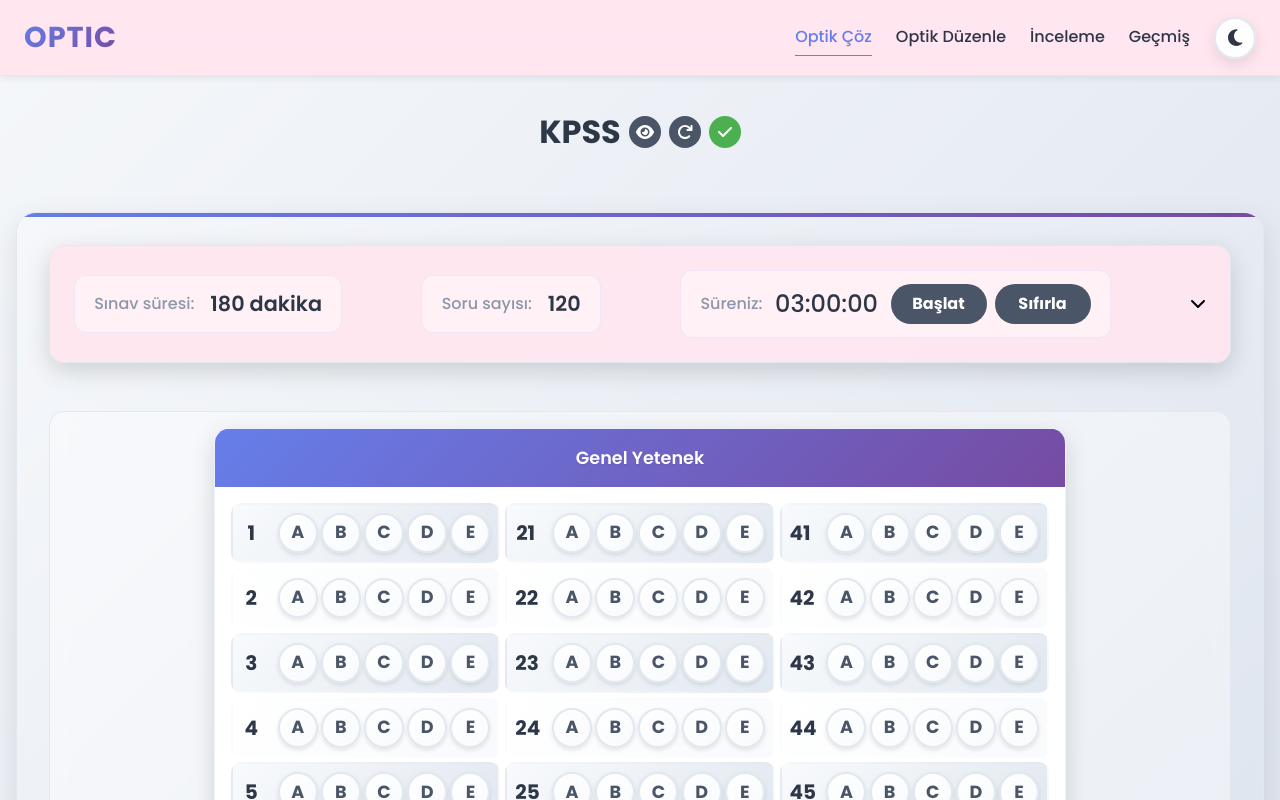
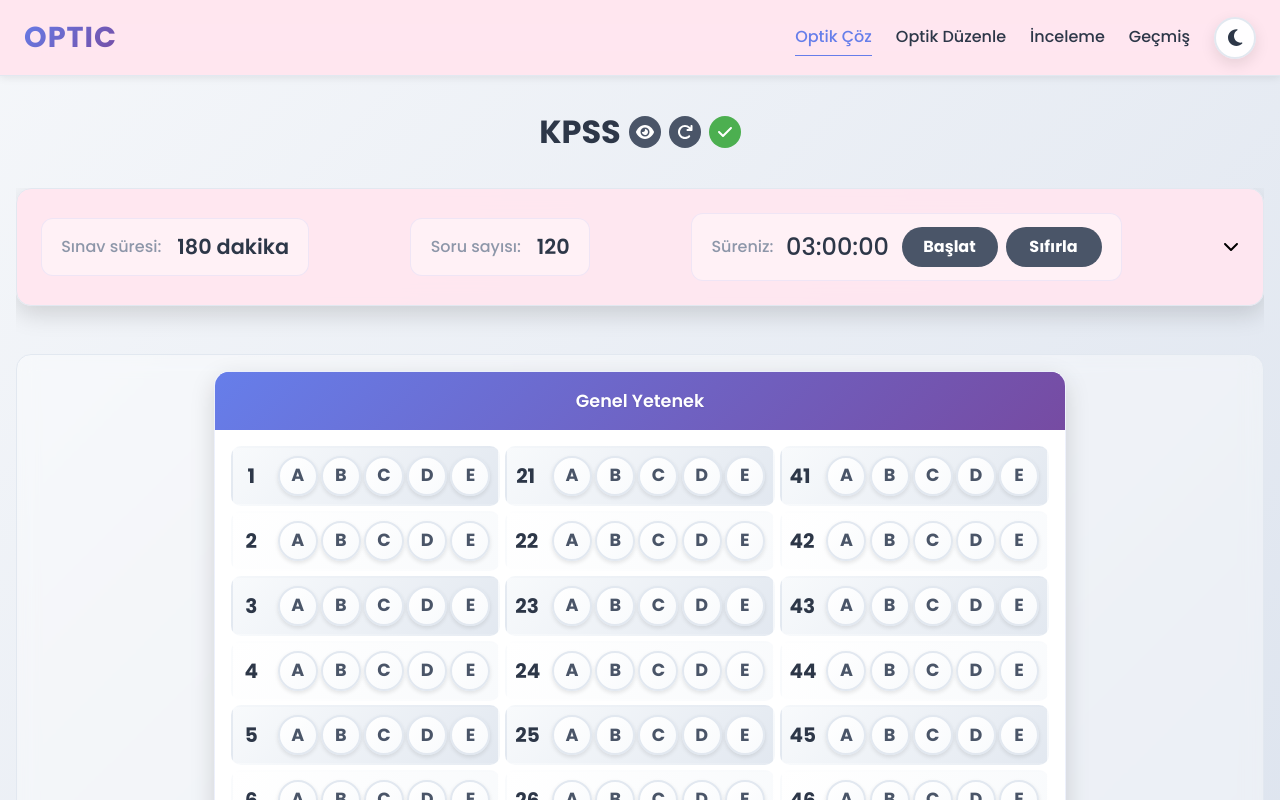
Before and after one commit to memeteminozturk/E-Optic, a React (Vite) app: page / in a window 1280 px wide. Shown: the top 800 px of the page. Built offline with nearby package versions, Linux system fonts and the light colour scheme.

Commit message:
style(OpticGroup): comment out styles for background, border, padding, margin, shadow, and backdrop filter

```diff
--- a/src/App.css
+++ b/src/App.css
@@ -150,18 +150,18 @@ body {
 .optic-group {
   display: flex;
   flex-direction: column;
-  background: var(--bg-optic-group);
-  border-radius: 20px;
-  padding: 2rem;
-  margin: 1.5rem 0;
-  box-shadow: var(--shadow-lg);
-  border: 1px solid var(--border-color);
-  backdrop-filter: blur(10px);
+  /* background: var(--bg-optic-group); */
+  /* border-radius: 20px; */
+  /* padding: 2rem; */
+  /* margin: 1.5rem 0; */
+  /* box-shadow: var(--shadow-lg); */
+  /* border: 1px solid var(--border-color); */
+  /* backdrop-filter: blur(10px); */
   position: relative;
   overflow: hidden;
 }
 
-.optic-group::before {
+/* .optic-group::before {
   content: "";
   position: absolute;
   top: 0;
@@ -170,7 +170,7 @@ body {
   height: 4px;
   background: var(--primary-gradient);
   border-radius: 20px 20px 0 0;
-}
+} */
 
 .optic-subjects {
   display: flex;
```
